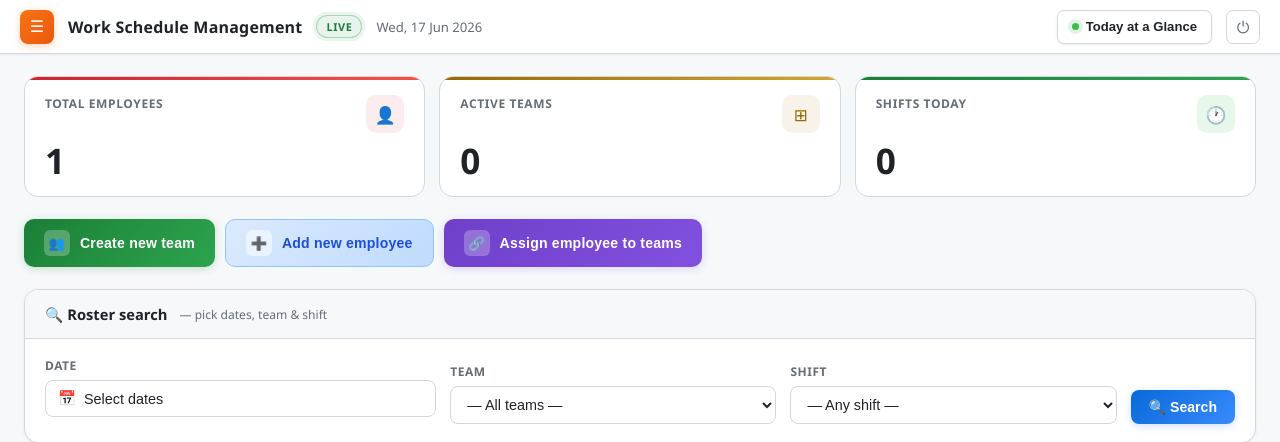
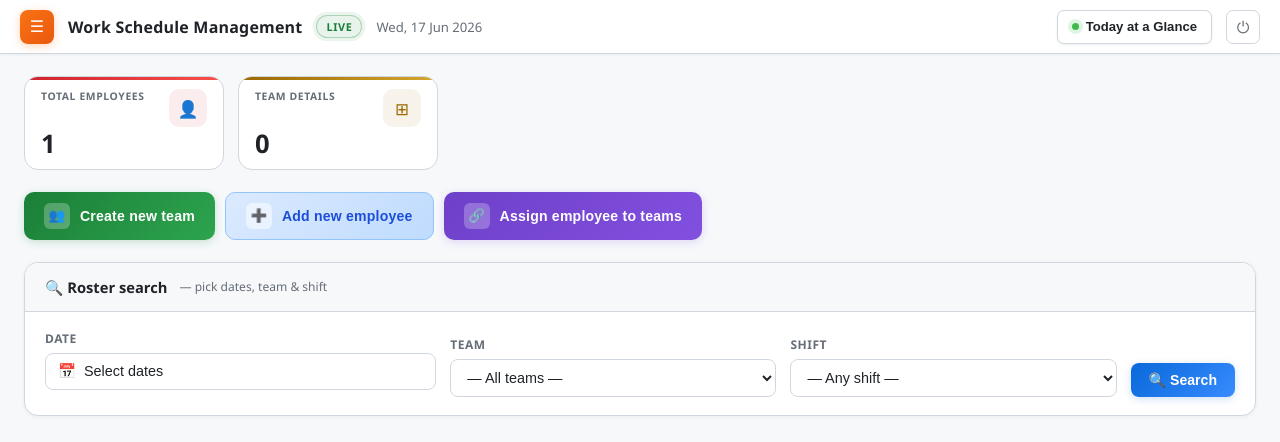
Before and after one commit to BIBIYANAJ/-XBP-Roaster, a Flask app: page /admin_dashboard in a window 1280 px wide. Shown: the top 442 px of the page. Run offline with Flask 3, Linux system fonts and the light colour scheme; the visitor is signed in with stand-in values (Sample User, id 1); data comes from the database, SQL or seed files in the repository; data that the repository does not hold is empty.

Commit message:
UI update: resized dashboard stat cards, changed Active Teams label to Team Details, and removed Shifts Today card

```diff
--- a/app.py
+++ b/app.py
@@ -652,7 +652,6 @@ def admin_dashboard():
     team_counts = {t.id: len(t.members) for t in teams}
     today = datetime.date.today()
     total_employees = Employee.query.count()
-    shifts_today    = Shift.query.filter_by(date=today).count()
     rosters_active  = db.session.query(Shift.employee_id).filter(
         Shift.date >= today.replace(day=1)).distinct().count()
     employees = Employee.query.order_by(Employee.name).all()
@@ -676,7 +675,6 @@ def admin_dashboard():
         employees=employees,
         total_employees=total_employees,
         active_teams=len(teams),
-        shifts_today=shifts_today,
         rosters_active=rosters_active,
         today=today,
         today_by_shift=today_by_shift,
--- a/templates/admin_dashboard.html
+++ b/templates/admin_dashboard.html
@@ -88,8 +88,7 @@
 
         /* ── Stats row ───────────────────────────────────────────── */
         .stats-row {
-            display: grid;
-            grid-template-columns: repeat(3, 1fr);
+            display: flex;         /* Change to flex */
             gap: 14px;
             margin-bottom: 22px;
         }
@@ -97,13 +96,14 @@
             background: #ffffff;
             border: 1px solid #d0d7de;
             border-radius: 14px;
-            padding: 18px 20px;
+            padding: 12px 16px;    /* Reduced padding */
+            width: 200px;          /* Set fixed smaller width */
+            flex-shrink: 0;
             display: flex;
             flex-direction: column;
-            gap: 10px;
+            gap: 4px;
             position: relative;
             overflow: hidden;
-            transition: transform 0.2s, box-shadow 0.2s;
         }
         .stat-card::before {
             content: '';
@@ -131,14 +131,14 @@
             flex-shrink: 0;
         }
         .stat-card .stat-num {
-            font-size: 2.2em;
+            font-size: 1.6em;      /* Reduced font size */
             font-weight: 700;
             line-height: 1;
             color: #1f2328;
             letter-spacing: -1px;
         }
         .stat-card .stat-label {
-            font-size: 0.75em;
+            font-size: 0.65em;     /* Reduced label size */
             color: #656d76;
             font-weight: 600;
             text-transform: uppercase;
@@ -924,17 +924,10 @@
         </a>
         <div class="stat-card stat-card-team">
             <div class="stat-header">
-                <div class="stat-label">Active teams</div>
+                <div class="stat-label">TEAM DETAILS</div>
                 <div class="stat-icon">⊞</div>
             </div>
             <div class="stat-num">{{ active_teams }}</div>
-        </div>
-        <div class="stat-card stat-card-shift">
-            <div class="stat-header">
-                <div class="stat-label">Shifts today</div>
-                <div class="stat-icon" style="background:rgba(63,185,80,0.12);color:#3fb950;">🕐</div>
-            </div>
-            <div class="stat-num">{{ shifts_today }}</div>
         </div>
     </div>
 
```
